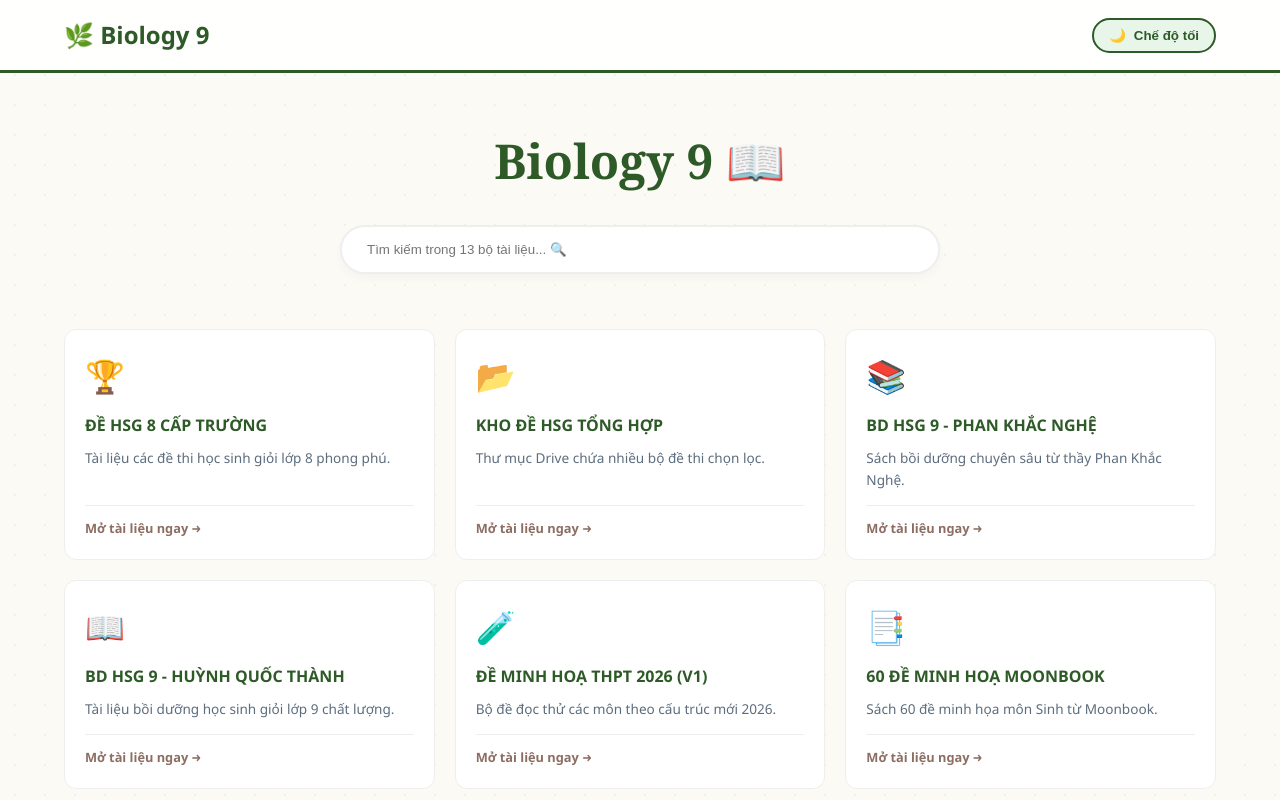
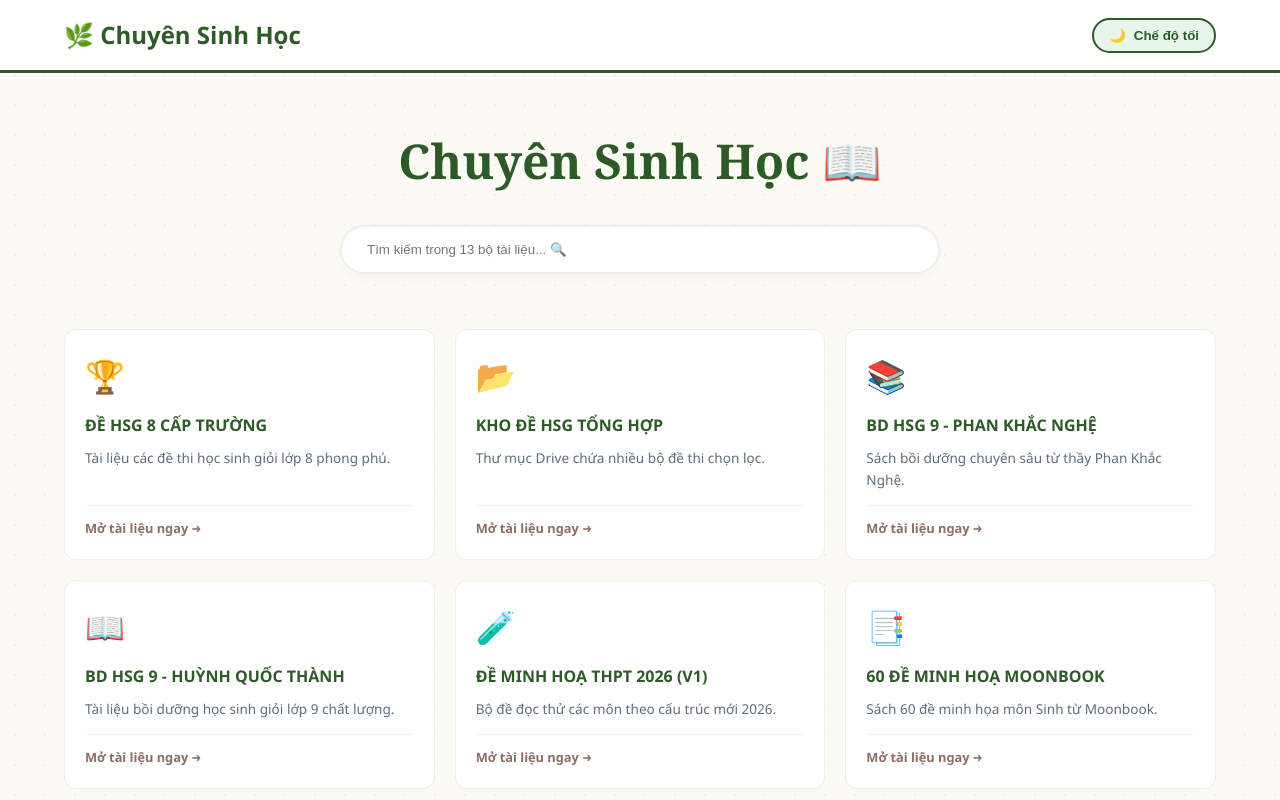
Before and after one commit to hwlonggg/Biology-Learning_Website, a plain HTML site: page index.html in a window 1280 px wide. Shown: the top 800 px of the page. Drawn offline with Linux system fonts and the light colour scheme.

Commit message:
Update index.html

```diff
--- a/index.html
+++ b/index.html
@@ -3,7 +3,7 @@
 <head>
     <meta charset="UTF-8">
     <meta name="viewport" content="width=device-width, initial-scale=1.0">
-    <title>Biology 9 | Hoang Long Archive</title>
+    <title>Chuyên Sinh Học | Hoang Long Archive</title>
     <style>
         /* ================= THEME VARIABLES ================= */
         :root {
@@ -120,14 +120,14 @@
 <body>
 
     <header>
-        <div class="logo">🌿 Biology 9</div>
+        <div class="logo">🌿 Chuyên Sinh Học</div>
         <button class="theme-switch" id="theme-toggle">
             <span id="theme-icon">🌙</span> <span id="theme-text">Chế độ tối</span>
         </button>
     </header>
 
     <section class="hero">
-        <h1>Biology 9 📖</h1>
+        <h1>Chuyên Sinh Học 📖</h1>
         <div class="search-container">
             <input type="text" class="search-box" id="search-input" placeholder="Tìm kiếm trong 13 bộ tài liệu... 🔍">
         </div>
@@ -138,7 +138,7 @@
     </main>
 
     <footer>
-        <p>Học tập là hành trình khám phá thế giới 🔬</p>
+        <p>Mục tiêu hướng tới: Chuyên Sinh – THPT Chuyên Lê Hồng Phong 🔬</p>
         <span class="author">Created by Nguyễn Hoàng Long🔥</span>
     </footer>
 
```
